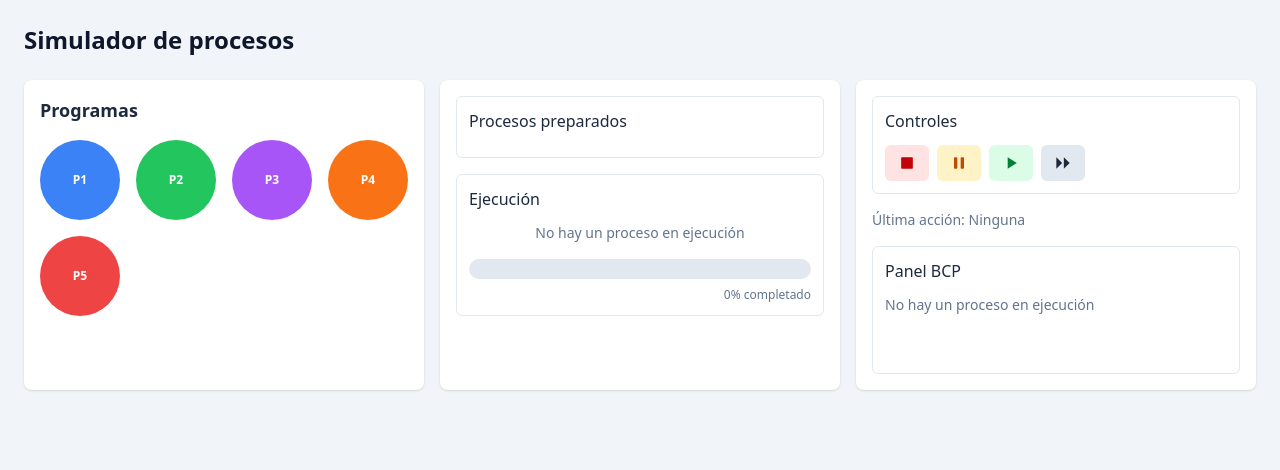
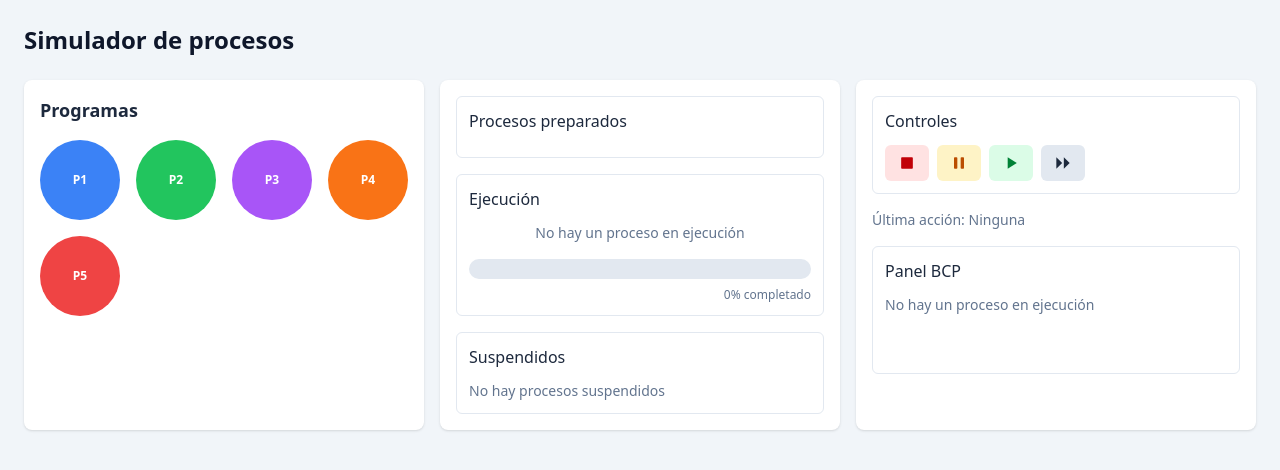
Before and after one commit to kev30u/simulador-procesos, a Next.js app: page / in a window 1280 px wide. Shown: the top 470 px of the page. Built offline with nearby package versions, Linux system fonts and the light colour scheme.

Commit message:
Panel vacio suspendidos

```diff
--- a/src/app/page.tsx
+++ b/src/app/page.tsx
@@ -7,6 +7,7 @@ import Ejecucion from "@/components/Ejecucion";
 import PanelBCP from "@/components/PanelBCP";
 import Preparados from "@/components/Preparados";
 import Programas from "@/components/Programas";
+import Suspendidos from "@/components/Suspendidos";
 import {
   avanzarUnTick,
   iniciarPrograma,
@@ -144,6 +145,7 @@ export default function Home() {
           <section className="space-y-4 rounded-lg bg-white p-4 shadow-sm">
             <Preparados procesos={procesosPreparados} />
             <Ejecucion proceso={procesoEnEjecucion} />
+            <Suspendidos />
           </section>
 
           <section className="space-y-4 rounded-lg bg-white p-4 shadow-sm">
--- /dev/null
+++ b/src/components/Suspendidos.tsx
@@ -0,0 +1,10 @@
+export default function Suspendidos() {
+  return (
+    <div className="rounded-md border border-slate-200 p-3">
+      <h3 className="mb-3 font-medium">Suspendidos</h3>
+      <p className="text-sm text-slate-500">
+        No hay procesos suspendidos
+      </p>
+    </div>
+  );
+}
```
